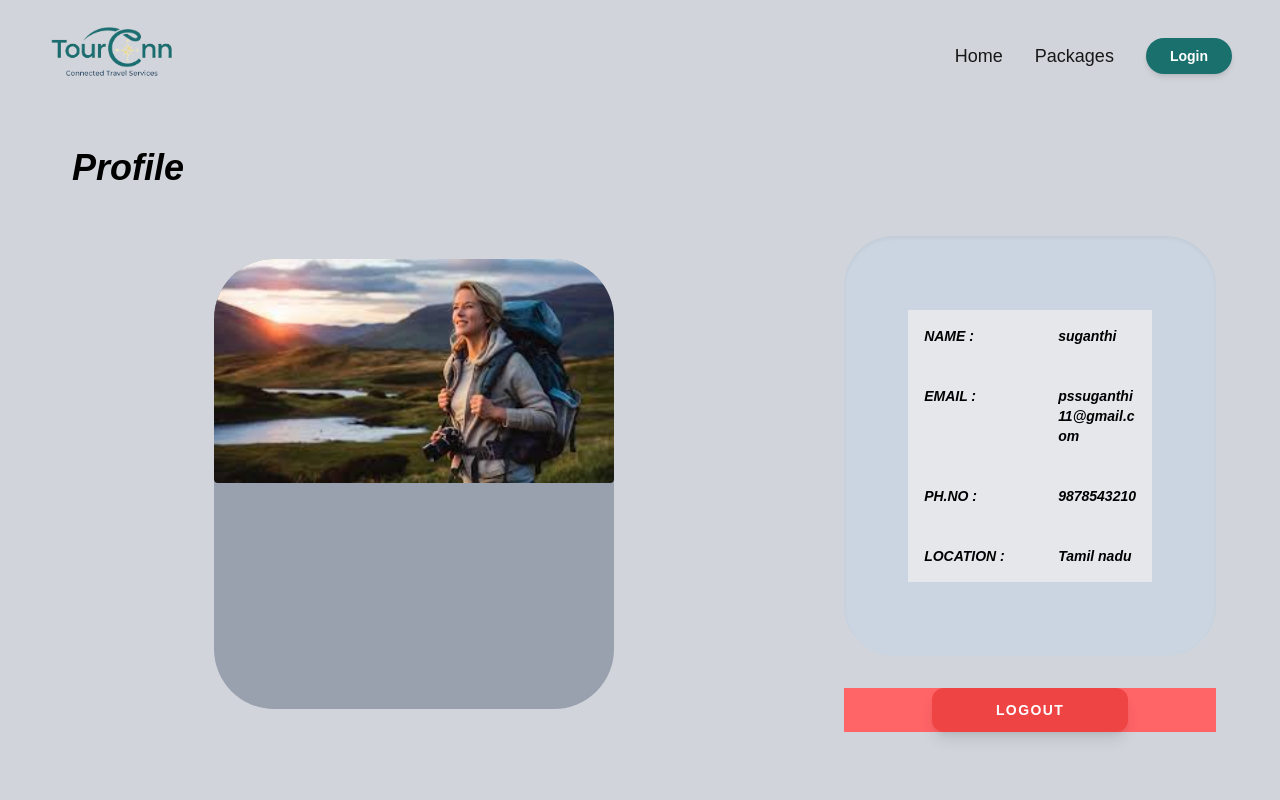
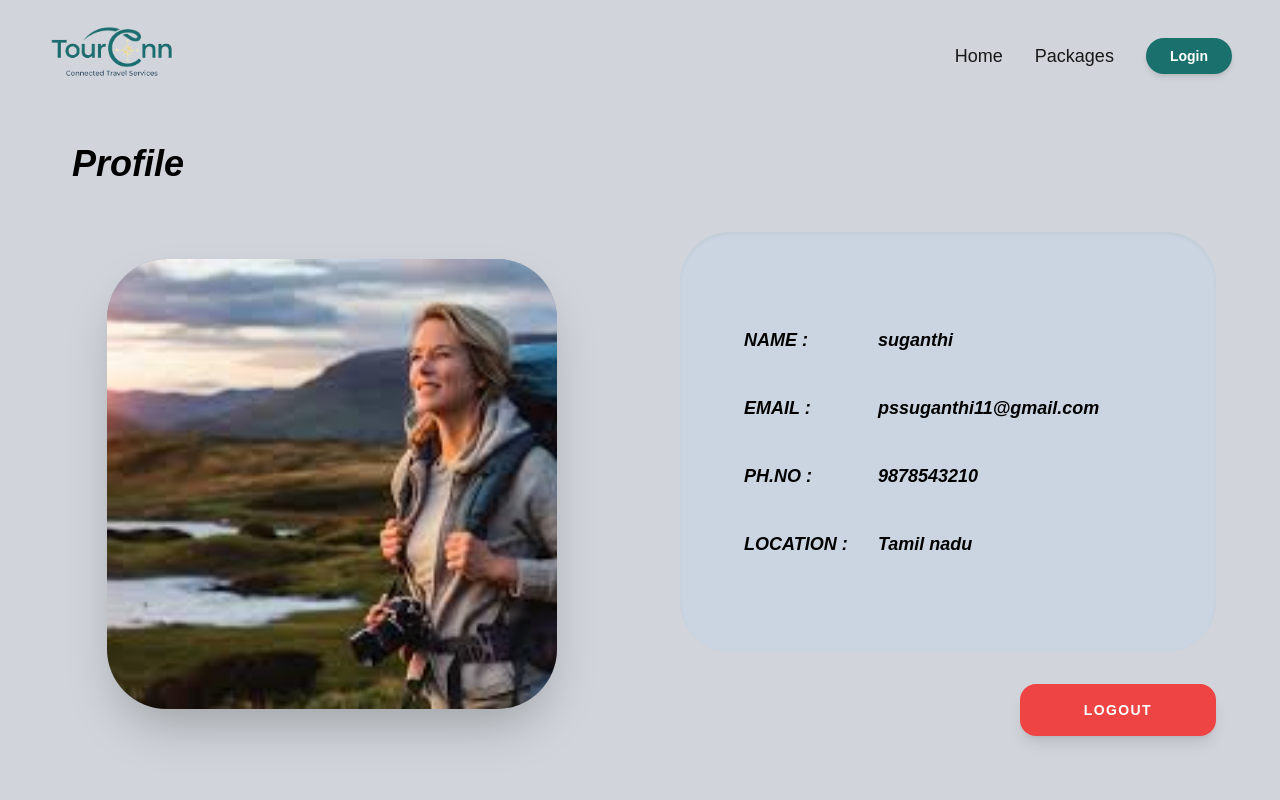
Before and after one commit to pssuganthi11/Tourconn_web_ui, a Next.js app: page /profile in a window 1280 px wide. Shown: the top 800 px of the page. Built offline with nearby package versions, Linux system fonts and the light colour scheme.

Commit message:
Added: Ui

```diff
--- a/app/profile/page.tsx
+++ b/app/profile/page.tsx
@@ -8,7 +8,6 @@ const ProfilePage = () => {
 
   const handleLogout = () => {
     sessionStorage.clear();
-    // Use window.location for a hard refresh to clear all states
     window.location.href = "/";
   };
 
@@ -22,69 +21,53 @@ const ProfilePage = () => {
 
         {/* Responsive Grid */}
         <div className="flex flex-col lg:flex-row gap-10 lg:gap-20 items-center">
-          <div className="w-full flex justify-center">
-            {/* The 'relative' and 'h-[450px]' below are what make the image visible */}
-            <div className="relative w-full max-w-[400px] h-[450px] rounded-[60px] overflow-hidden bg-gray-400">
+
+          {/* Left Side: Profile Image */}
+          <div className="w-full lg:w-1/2 flex justify-center">
+            <div className="relative w-full max-w-[450px] h-[350px] md:h-[450px] rounded-[60px] overflow-hidden shadow-2xl bg-gray-400">
               <Image
                 src="/img/women.png"
                 alt="Profile"
+                fill
                 priority
-                width={500}
-                height={500}
-                className="object-cover rounded"
+                sizes="(max-width: 768px) 100vw, 450px"
+                className="object-cover"
               />
             </div>
           </div>
 
           {/* Right Side: Info Card */}
           <div className="w-full lg:w-1/2 flex flex-col gap-8">
-            {/* The Gray Info Box */}
-            <div className="bg-[#CBD5E1] rounded-[50px] p-10 md:p-16 shadow-inner flex flex-col justify-center min-h-[420px]">
-              <div className="space-y-10 bg-gray-200 p-4">
-                {/* Hardcoded Rows */}
-                <div className="flex items-start gap-6 ">
-                  <span className="font-bold italic text-black min-w-[110px] text-sm uppercase">
-                    Name :
-                  </span>
-                  <span className="font-bold italic text-black text-sm">
-                    suganthi
-                  </span>
+            {/* Main Info Box */}
+            <div className="bg-[#CBD5E1] rounded-[50px] p-8 md:p-16 shadow-inner flex flex-col justify-center min-h-[420px]">
+              <div className="space-y-10">
+                <div className="flex items-start gap-6">
+                  <span className="font-bold italic text-black min-w-[110px] text-lg uppercase">Name :</span>
+                  <span className="font-bold italic text-black text-lg">suganthi</span>
                 </div>
 
                 <div className="flex items-start gap-6">
-                  <span className="font-bold italic text-black min-w-[110px] text-sm uppercase">
-                    Email :
-                  </span>
-                  <span className="font-bold italic text-black text-sm break-all">
-                    pssuganthi11@gmail.com
-                  </span>
+                  <span className="font-bold italic text-black min-w-[110px] text-lg uppercase">Email :</span>
+                  <span className="font-bold italic text-black text-lg break-all">pssuganthi11@gmail.com</span>
                 </div>
 
                 <div className="flex items-start gap-6">
-                  <span className="font-bold italic text-black min-w-[110px] text-sm uppercase">
-                    Ph.No :
-                  </span>
-                  <span className="font-bold italic text-black text-sm">
-                    9878543210
-                  </span>
+                  <span className="font-bold italic text-black min-w-[110px] text-lg uppercase">Ph.No :</span>
+                  <span className="font-bold italic text-black text-lg">9878543210</span>
                 </div>
 
                 <div className="flex items-start gap-6">
-                  <span className="font-bold italic text-black min-w-[110px] text-sm uppercase">
-                    Location :
-                  </span>
-                  <span className="font-bold italic text-black text-sm">
-                    Tamil nadu
-                  </span>
+                  <span className="font-bold italic text-black min-w-[110px] text-lg uppercase">Location :</span>
+                  <span className="font-bold italic text-black text-lg">Tamil nadu</span>
                 </div>
               </div>
             </div>
 
             {/* Logout Button */}
-            <div className="flex justify-center bg-red-400 ">
+            <div className="flex justify-end">
               <button
                 onClick={handleLogout}
-                className="bg-[#EF4444] hover:bg-red-700 text-white px-16 py-3 rounded-xl font-bold transition-all active:scale-95 shadow-lg text-sm uppercase tracking-widest"
+                className="bg-[#EF4444] hover:bg-red-700 text-white px-16 py-4 rounded-2xl font-bold transition-all active:scale-95 shadow-lg text-sm uppercase tracking-widest"
               >
                 Logout
               </button>
```
